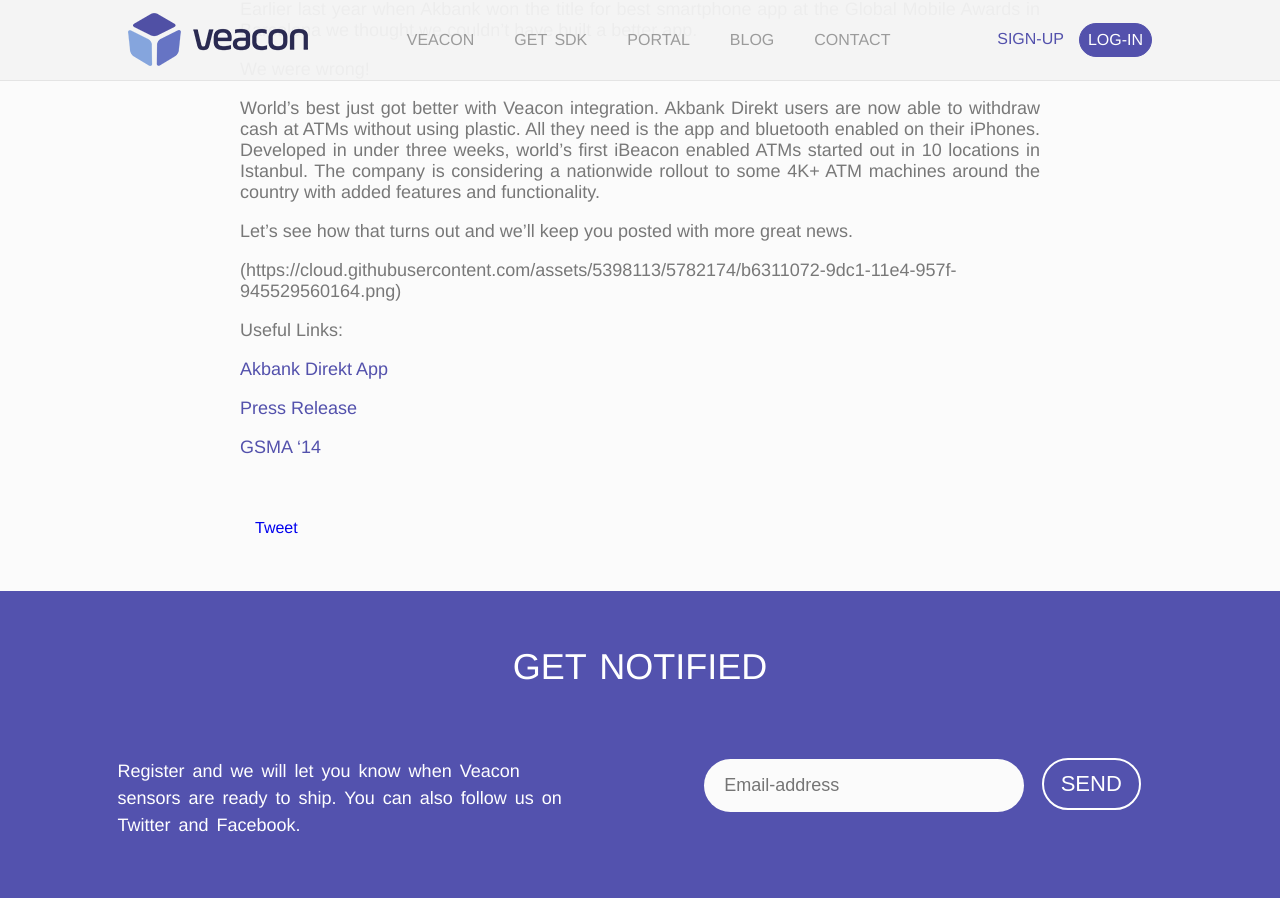
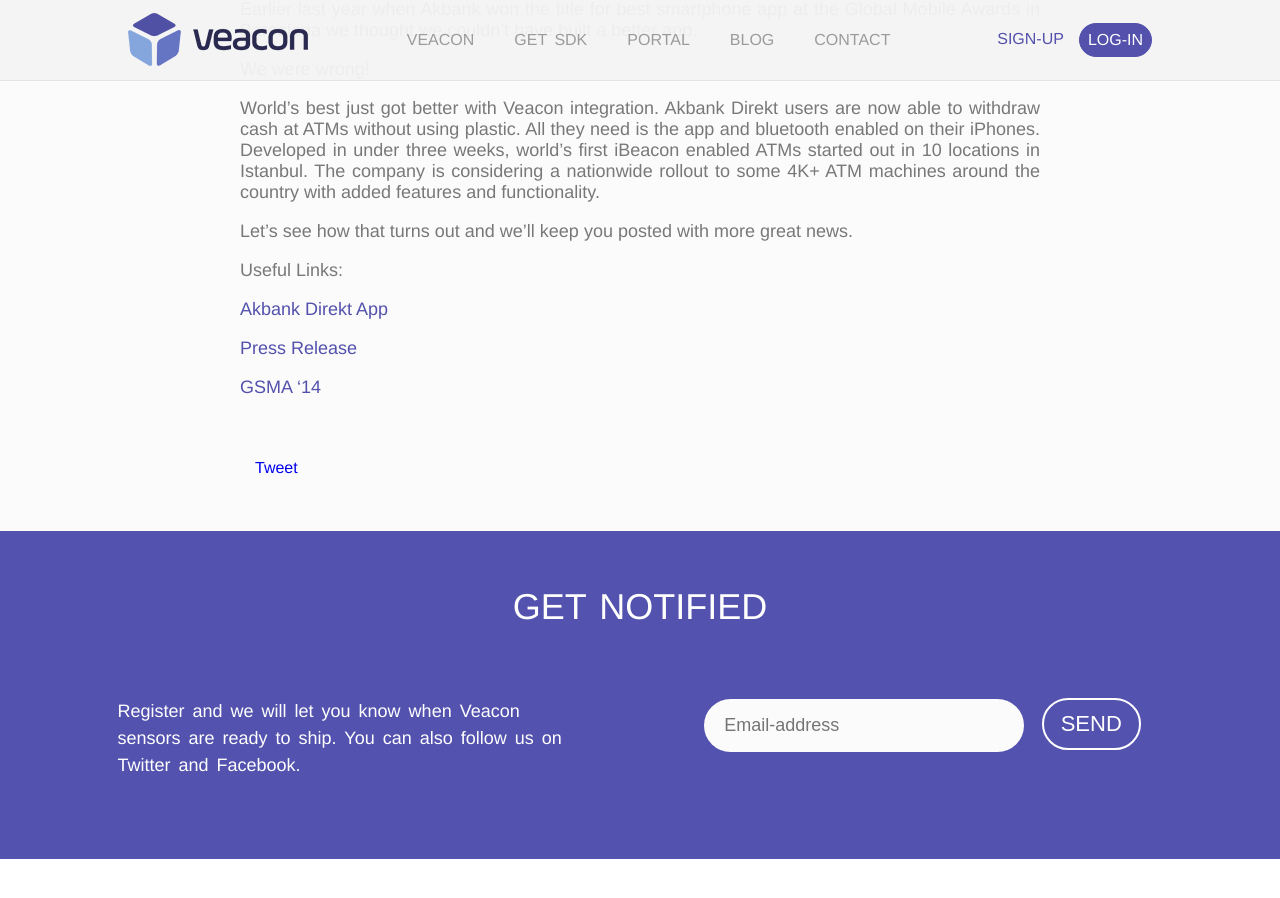
Before and after one commit to Valensas/veacon.com, a Jekyll site: the page built from _posts/2015-01-16-Akbank-iBeacon.md, in a window 1280 px wide and 900 px high, scrolled down 355 px. Built offline with Jekyll 4.4.1, drawn with Linux system fonts in a browser that asks for light colours; comment, search, counter and statistics services are not loaded; some of the changed lines change nothing that is shown.

Commit message:
Update 2015-01-16-Akbank-iBeacon.md

```diff
--- a/_posts/2015-01-16-Akbank-iBeacon.md
+++ b/_posts/2015-01-16-Akbank-iBeacon.md
@@ -10,7 +10,7 @@
 
 Let's see how that turns out and we'll keep you posted with more great news.
 
-(https://cloud.githubusercontent.com/assets/5398113/5782174/b6311072-9dc1-11e4-957f-945529560164.png)
+
 
 Useful Links:
 
```
